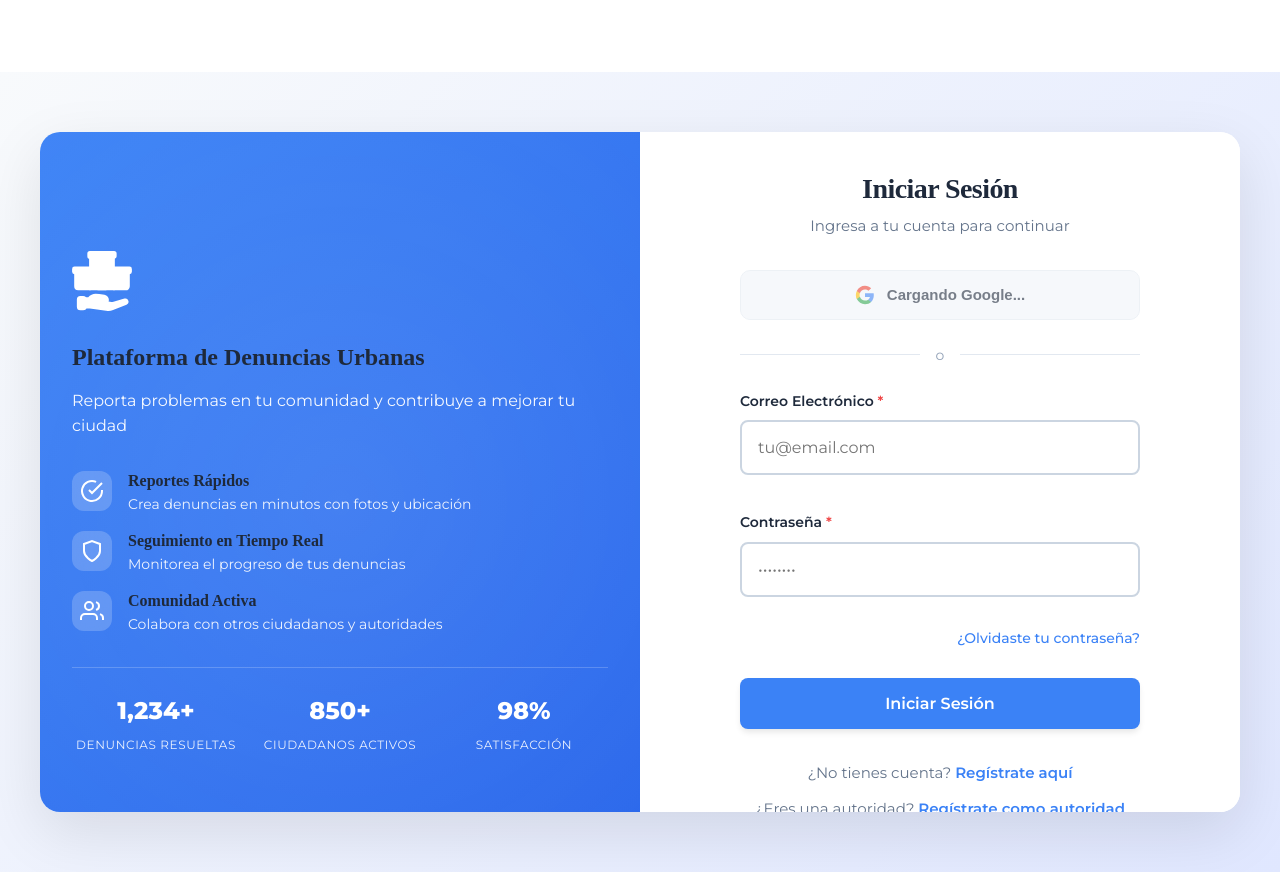
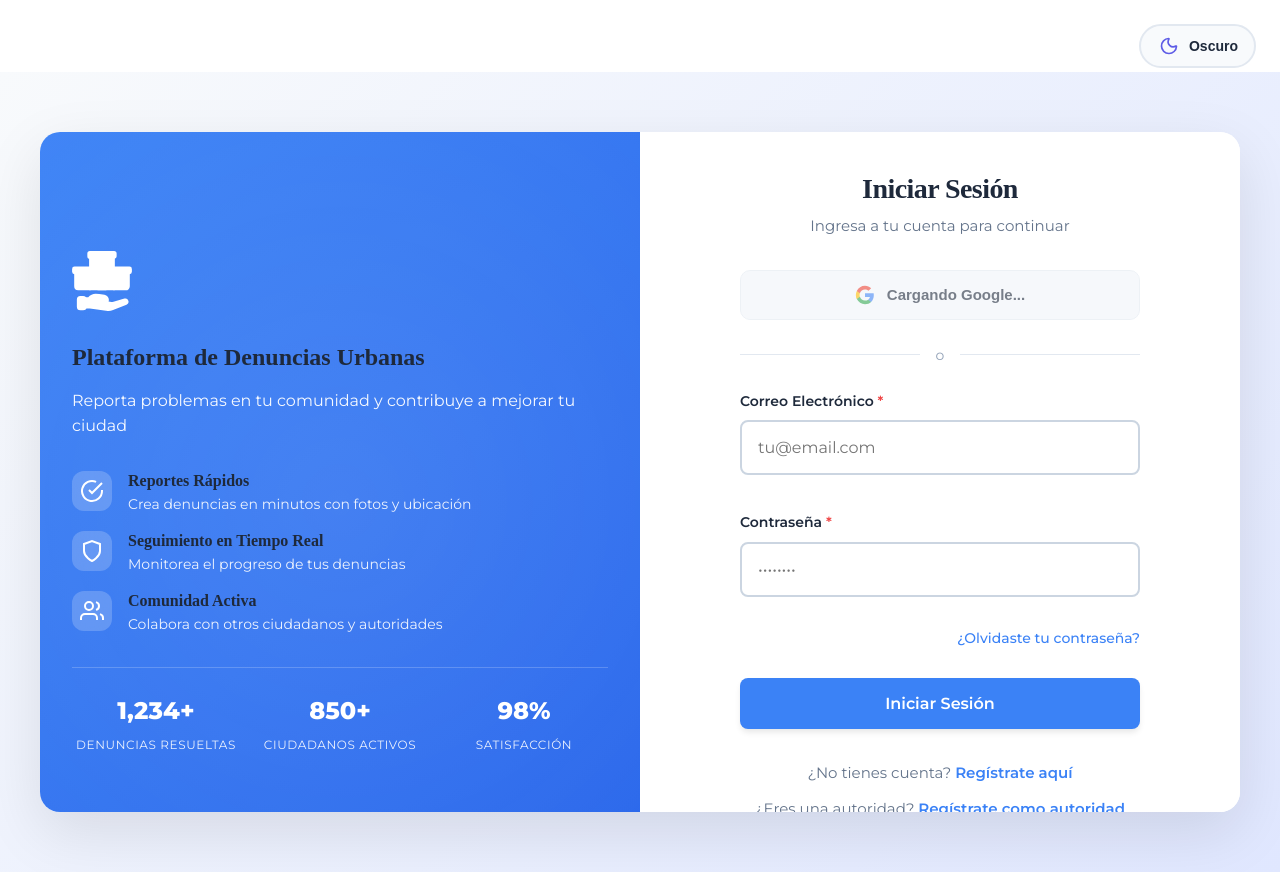
Before and after one commit to milith0kun/Plataforma-de-Denuncias, a React (Vite) app: page /login in a window 1280 px wide. Built offline with nearby package versions, Linux system fonts and the light colour scheme; a web font is replaced by a local one.

Commit message:
feat: Agregar ThemeToggle en páginas de login y registro

```diff
--- a/src/pages/public/LoginPage/LoginPage.jsx
+++ b/src/pages/public/LoginPage/LoginPage.jsx
@@ -2,6 +2,7 @@ import { useState } from 'react';
 import { Link, useNavigate, Navigate } from 'react-router-dom';
 import { useAuth } from '../../../hooks/useAuth';
 import { useGoogleAuth } from '../../../hooks/useGoogleAuth';
+import ThemeToggle from '../../../components/common/ThemeToggle';
 import Input from '../../../components/common/Input/Input';
 import Button from '../../../components/common/Button/Button';
 import Alert from '../../../components/common/Alert/Alert';
@@ -187,6 +188,11 @@ const LoginPage = () => {
 
   return (
     <div className={styles['login-container']}>
+      {/* Toggle de tema flotante en esquina superior derecha */}
+      <div style={{ position: 'fixed', top: '1.5rem', right: '1.5rem', zIndex: 1000 }}>
+        <ThemeToggle />
+      </div>
+
       <div className={styles['login-card']}>
         {/* Lado Izquierdo - Información */}
         <div className={styles['info-section']}>
--- a/src/pages/public/RegisterPage/RegisterPage.jsx
+++ b/src/pages/public/RegisterPage/RegisterPage.jsx
@@ -1,6 +1,7 @@
 import { useState } from 'react';
 import { Link, useNavigate, Navigate } from 'react-router-dom';
 import { useAuth } from '../../../hooks/useAuth';
+import ThemeToggle from '../../../components/common/ThemeToggle';
 import Input from '../../../components/common/Input/Input';
 import Button from '../../../components/common/Button/Button';
 import Alert from '../../../components/common/Alert/Alert';
@@ -118,6 +119,11 @@ const RegisterPage = () => {
 
   return (
     <div className={styles['register-container']}>
+      {/* Toggle de tema flotante en esquina superior derecha */}
+      <div style={{ position: 'fixed', top: '1.5rem', right: '1.5rem', zIndex: 1000 }}>
+        <ThemeToggle />
+      </div>
+
       <div className={styles['register-card']}>
         <div className={styles['register-header']}>
           <h1 className={styles['register-title']}>Registro de Ciudadano</h1>
```
